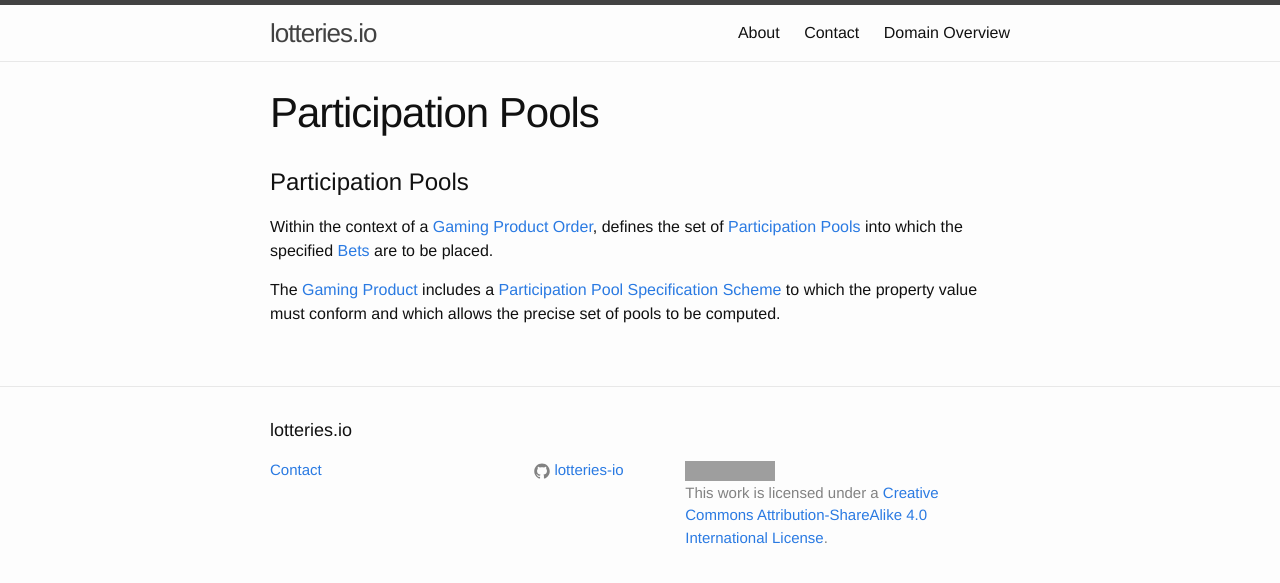
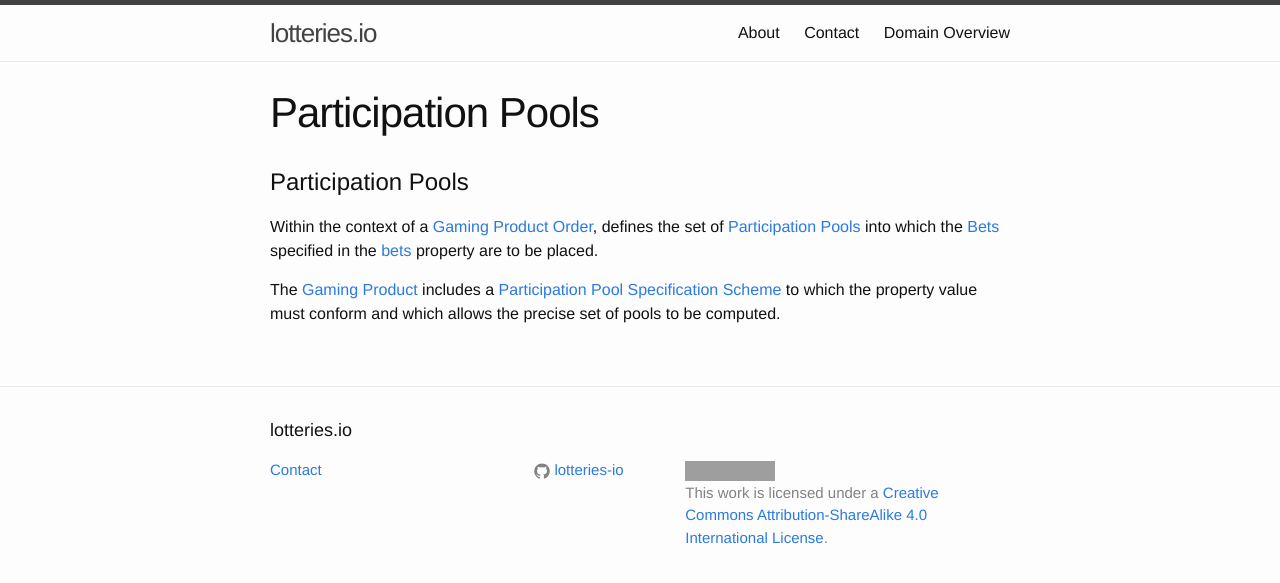
Before and after one commit to lotteries-io/lotteries-io.github.io, a Jekyll site: the page built from _properties/participation-pools.md, in a window 1280 px wide. Shown: the top 583 px of the page. Built offline with Jekyll 4.4.1, drawn with Linux system fonts in a browser that asks for light colours; grey boxes are pictures that could not be loaded.

Commit message:
Update participation-pools.md

```diff
--- a/_properties/participation-pools.md
+++ b/_properties/participation-pools.md
@@ -4,6 +4,6 @@ title: Participation Pools
 ---
 # Participation Pools
 
-Within the context of a [Gaming Product Order](../concepts/gaming-product-order), defines the set of [Participation Pools](../concepts/participation-pool) into which the specified [Bets](bet) are to be placed.
+Within the context of a [Gaming Product Order](../concepts/gaming-product-order), defines the set of [Participation Pools](../concepts/participation-pool) into which the [Bets](../concepts/bet) specified in the [bets](bets) property are to be placed.
 
 The [Gaming Product](../concepts/product-order) includes a [Participation Pool Specification Scheme](../concepts/participation-pool-specification-scheme) to which the property value must conform and which allows the precise set of pools to be computed.
```
